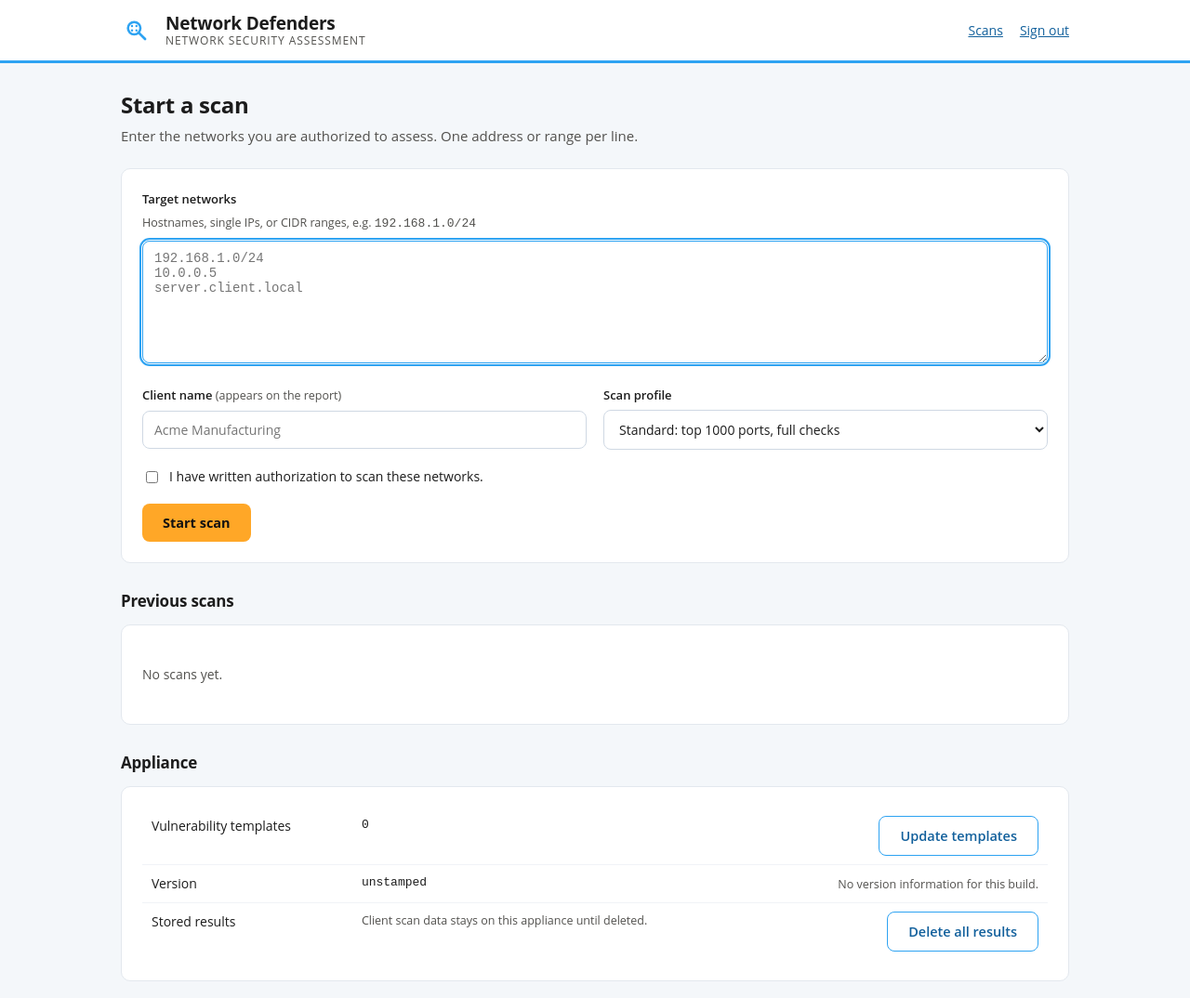
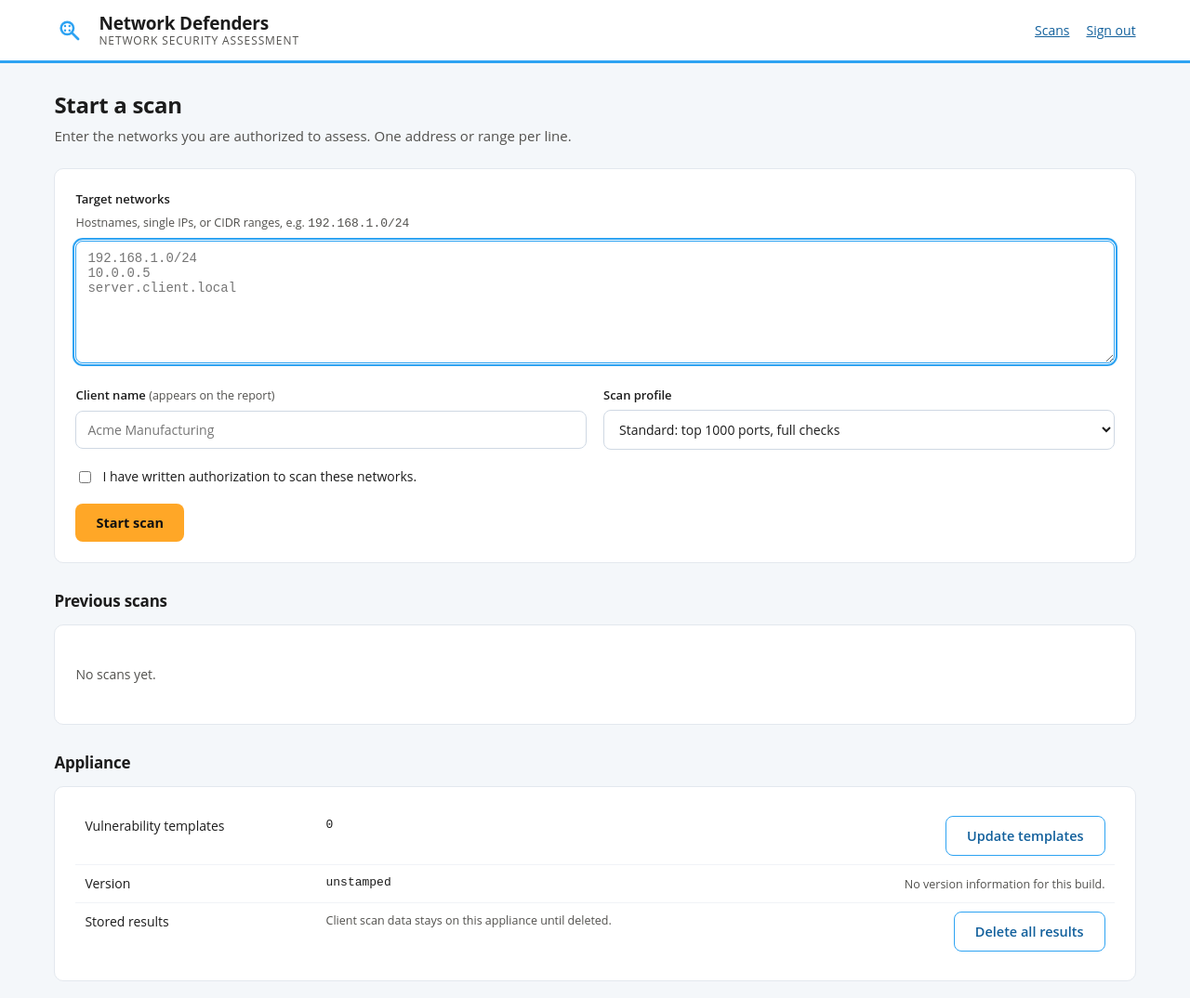
Before and after one commit to mrecio87/nd-scanner, a Flask app: page / in a window 1280 px wide. Shown: the whole page at 93% size. Run offline with Flask 3, Linux system fonts and the light colour scheme; the visitor is signed in with stand-in values (Sample User, id 1); parts of the project's set-up code (start-up, migrations or seed data) failed here and were passed over.

Commit message:
nd-scanner e3875b2

```diff
--- a/webui/static/style.css
+++ b/webui/static/style.css
@@ -40,7 +40,11 @@ body {
 
 a { color: var(--brand-deep); }
 
-.wrap { max-width: 1060px; margin: 0 auto; padding: 0 20px; }
+/* Scales with the window instead of sitting at a fixed 1060px -- that left
+   several hundred px of unused space on either side on an ordinary laptop
+   screen with the browser maximised. Still caps out on very wide monitors
+   so lines of text do not run edge to edge. */
+.wrap { width: min(94vw, 1440px); margin: 0 auto; padding: 0 20px; }
 
 /* ---------------------------------------------------------------- header */
 
@@ -352,7 +356,9 @@ pre.log {
      page; the report is meant to read as one flowing document on paper. */
   .topbar { position: static; }
   .card, .finding, .tile { border-color: #ccc; break-inside: avoid; }
-  .wrap { max-width: none; padding: 0; }
+  /* width, not max-width, is what constrains .wrap now -- reset that, not
+     the now-unused max-width, or print keeps the on-screen 94vw/1440px cap. */
+  .wrap { width: auto; padding: 0; }
   a { color: #000; text-decoration: none; }
 }
 
```
